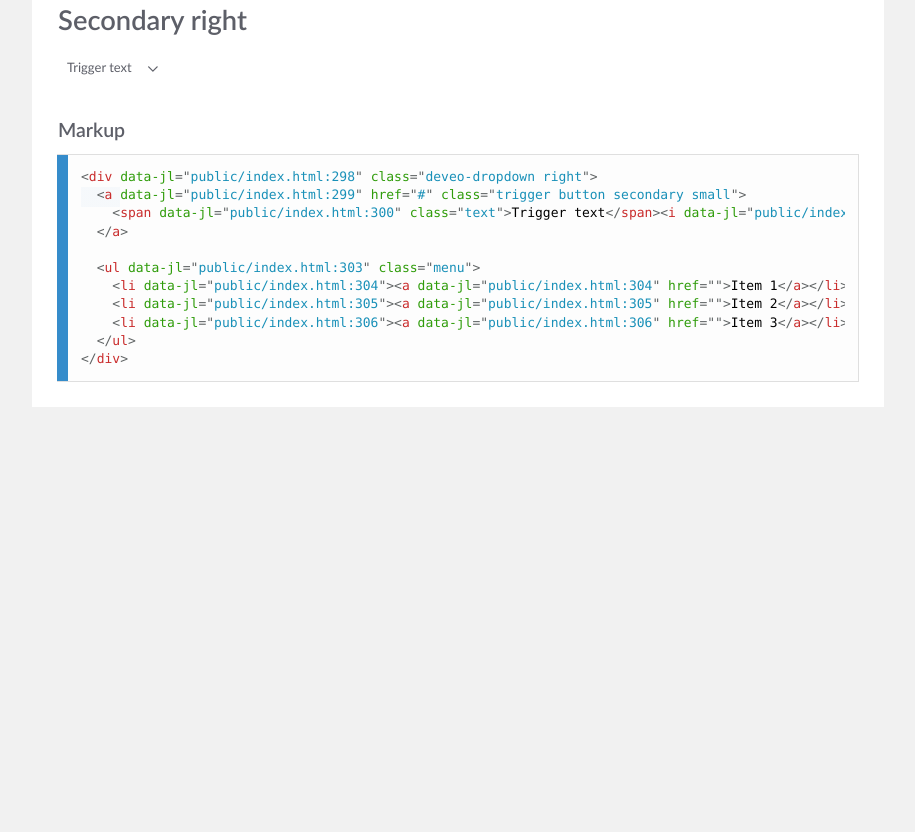
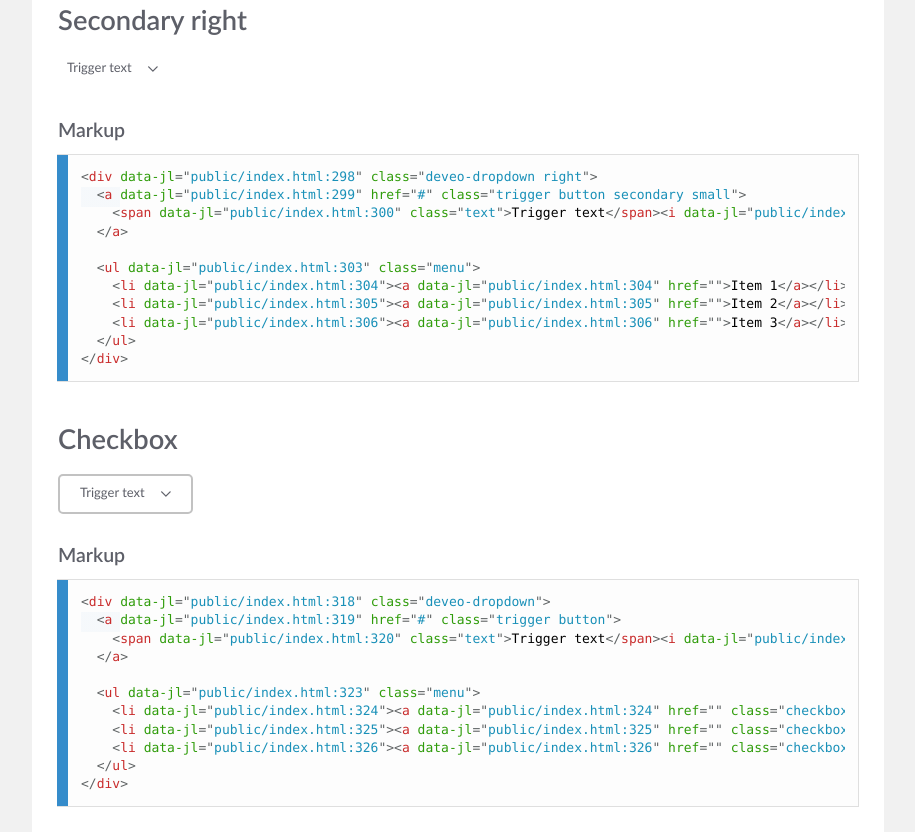
Before and after one commit to Deveo/deveo-ui, a website: page public/index.html in a window 1280 px wide. Shown: the part 6234-7066 px from the top of the page, without its empty margins (182-1097 px from the left). Before the commit the page ends 6641 px from the top, so only its background shows below. Drawn offline with nearby package versions, Linux system fonts and the light colour scheme; files that its build step writes are made by us from their sources.

Commit message:
Add current version of checkbox dropdown

```diff
--- a/public/index.html
+++ b/public/index.html
@@ -310,6 +310,26 @@
           <h3>Markup</h3>
           <pre><code class="language-markup"></code></pre>
         </section>
+
+        <section id="section-dropdown-checkbox">
+          <h2>Checkbox</h2>
+
+<!-- Nasty indent to fix markup preview -->
+<div class="deveo-dropdown">
+  <a href="#" class="trigger button">
+    <span class="text">Trigger text</span><i class="icons icon-interaction-down"></i>
+  </a>
+
+  <ul class="menu">
+    <li><a href="" class="checkbox"><label><input type="checkbox">Item 1</label></a></li>
+    <li><a href="" class="checkbox"><label><input type="checkbox">Item 2</label></a></li>
+    <li><a href="" class="checkbox"><label><input type="checkbox">Item 3</label></a></li>
+  </ul>
+</div>
+
+          <h3>Markup</h3>
+          <pre><code class="language-markup"></code></pre>
+        </section>
       </section>
     </div>
 
```
